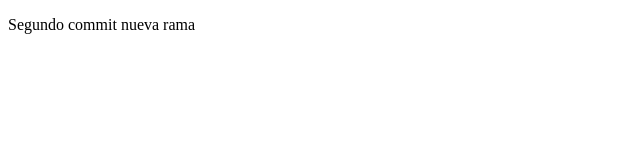
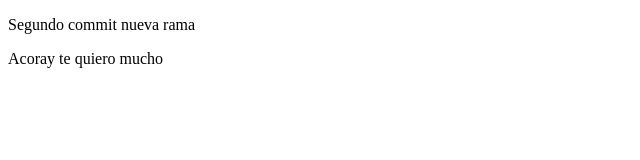
Before and after one commit to nerv00x/ExamenGithub-1, a plain HTML site: page index.html in a window 1280 px wide. Shown: the whole page, without its empty margins (0-640 px from the left). Drawn offline with Linux system fonts and the light colour scheme.

Commit message:
Update index.html

```diff
--- a/index.html
+++ b/index.html
@@ -8,5 +8,6 @@
 </head>
 <body>
     <p>Segundo commit nueva rama</p>
+    <p>Acoray te quiero mucho</p>
 </body>
 </html>
```
